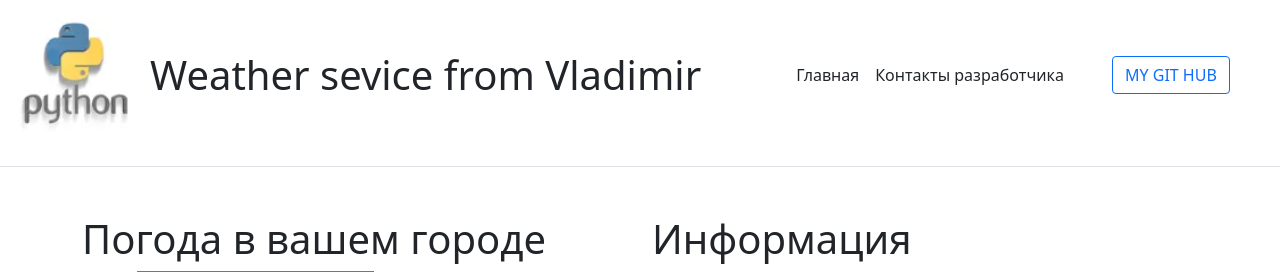
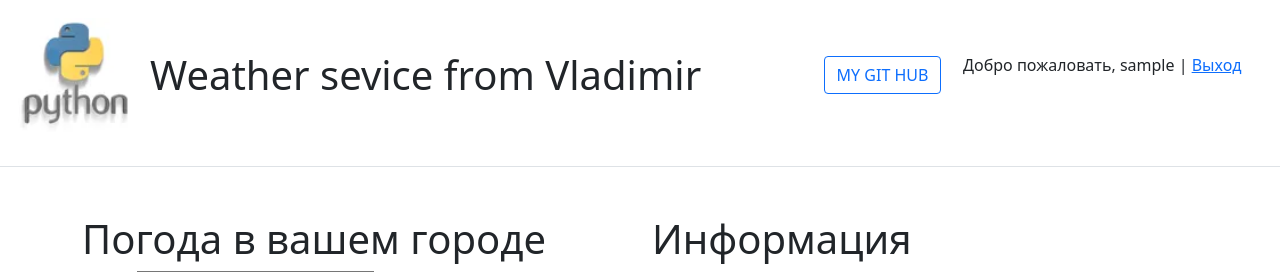
Before and after one commit to Vladimir-82/weather, a Django app: page / in a window 1280 px wide. Shown: the top 272 px of the page. Run offline with Django 4.2, Linux system fonts and the light colour scheme; the visitor is signed in with stand-in values (Sample User, id 1); data that the repository does not hold is empty.

Commit message:
worked m2m

```diff
--- a/app/static/app/css/app.css
+++ b/app/static/app/css/app.css
@@ -5,7 +5,11 @@
 }
 
 .git {
-    width: 200px;
-    float: right;
+    width: 150px;
+    float: left;
     padding: 2.5%;
 }
+
+nav {
+    padding: 3%;
+}
--- a/app/utils.py
+++ b/app/utils.py
@@ -6,3 +6,4 @@ class Message:
     )
     success_register = 'Вы успешно зарегистрировались'
     error_register = 'Ошибка регистрации'
+    city_alredy_added = 'City has alredy added!'
--- a/app/views.py
+++ b/app/views.py
@@ -9,6 +9,9 @@ from .utils import Message
 def index(request):
     current_user = request.user.id
     cities = City.objects.filter(members=current_user)
+    # cities = City.objects.prefetch_related('members')
+    cities_names_current = [city.name for city in cities]
+    cities_names_all = [city.name for city in City.objects.all()]
     appid = '31bd6b6a3c005a57dc32dbd102f5b6b1'
     url = \
         'https://api.openweathermap.org/data/2.5/weather?q={}&units=' \
@@ -18,7 +21,8 @@ def index(request):
         if request.POST.get('_method') == 'delete':
             city_name = request.POST.get('city_name', False)
             if city_name:
-                cities.filter(name=city_name).delete()
+
+                cities.get(name=city_name).delete()
         else:
             form = CityForm(request.POST)
             if form.is_valid():
@@ -28,11 +32,19 @@ def index(request):
                     messages.add_message(request, messages.INFO,
                                          'Such city does not exist!')
                 else:
-                    new_city = City.objects.create(name=city)
-                    new_city.members.add(current_user)
+                    if city in cities_names_current:
+                        messages.error(request, Message.city_alredy_added)
+                    else:
+                        if city not in cities_names_all:
+                            new_city = City.objects.create(name=city)
+                        else:
+                            new_city = City.objects.get(name=city)
+                        new_city.members.add(current_user)
     form = CityForm()
 
     all_cities = []
+    # cities = City.objects.prefetch_related('members')
+    cities = City.objects.filter(members=current_user)
     for city in cities:
         res = requests.get(url.format(city.name)).json()
         city_info = {
--- a/templates/app/index.html
+++ b/templates/app/index.html
@@ -4,8 +4,6 @@
     <div class="row">
         <div class="col-6 offset-0">
         <h1>Погода в вашем городе</h1>
-
-
         <form action="" method="post">
             {% csrf_token %}
             {{ form.as_p }}
--- a/templates/layout/basic.html
+++ b/templates/layout/basic.html
@@ -13,13 +13,18 @@
         <img src="{% static 'app/image/logo_100x100.jpg' %}" alt="Лого" class="logo">
         <span class="fs-1">Weather sevice from Vladimir</span>
       </a>
-      <nav class="d-inline-flex mt-2 mt-md-0 ms-md-auto">
-        <a class="me-3 py-2 text-dark text-decoration-none" href="/" class="d-flex align-items-center text-dark text-decoration-none">Главная</a>
-        <a class="me-3 py-2 text-dark text-decoration-none" href="/info">Контакты разработчика</a>
-      </nav>
-        <div class="git">
-      <a class="btn btn-outline-primary" href="https://github.com/Vladimir-82/">MY GIT HUB</a>
-        </div>
+          <nav class="d-inline-flex mt-2 mt-md-0 ms-md-auto">
+                <div class="git">
+                    <a class="btn btn-outline-primary" href="https://github.com/Vladimir-82/">MY GIT HUB</a>
+                </div>
+                <span class="navbar-text" class="nav">
+                    {% if request.user.is_authenticated %}
+                        Добро пожаловать, {{ user.username }} | <a href="{% url 'logout' %}">Выход</a>
+                    {% else %}
+                        <a href="{% url 'register' %}">Register</a> | <a href="{% url 'login' %}">Login</a>
+                    {% endif %}
+                </span>
+          </nav>
     </div>
     <section>
         {% block content %}
```
